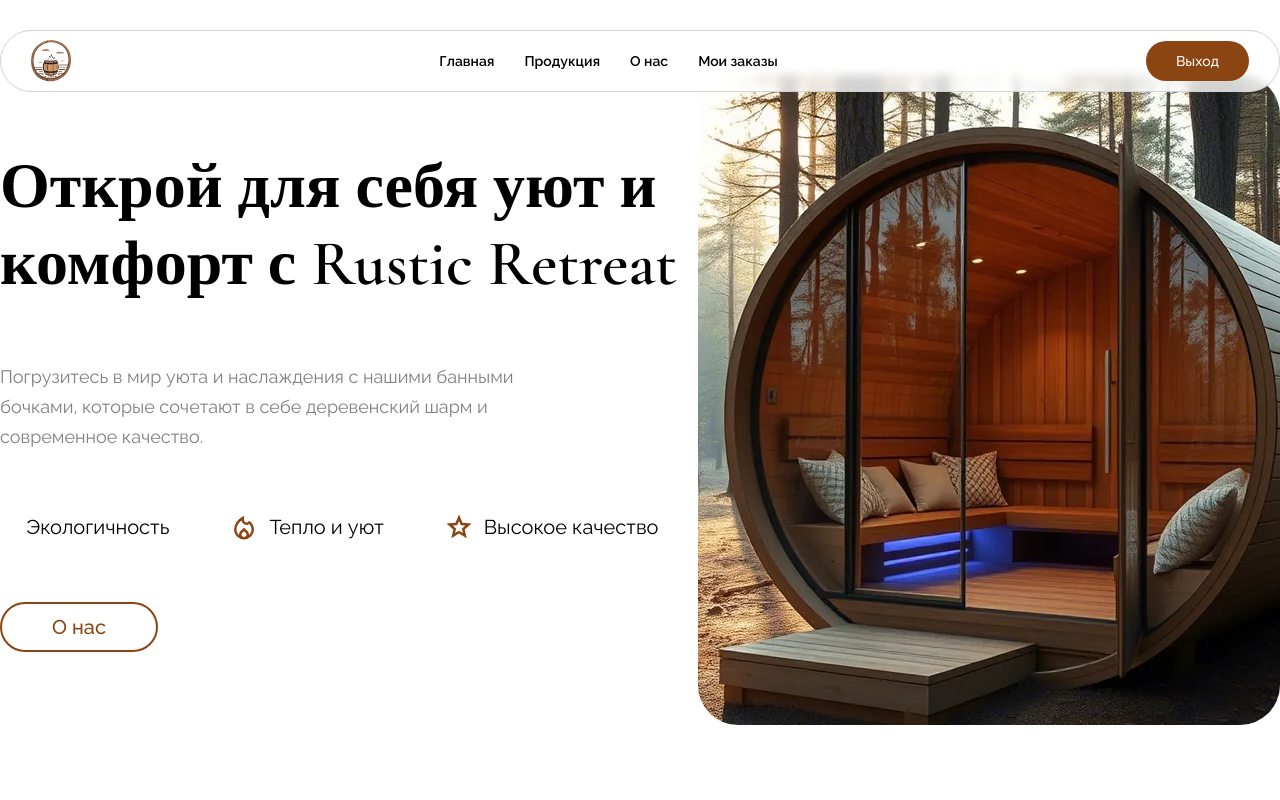
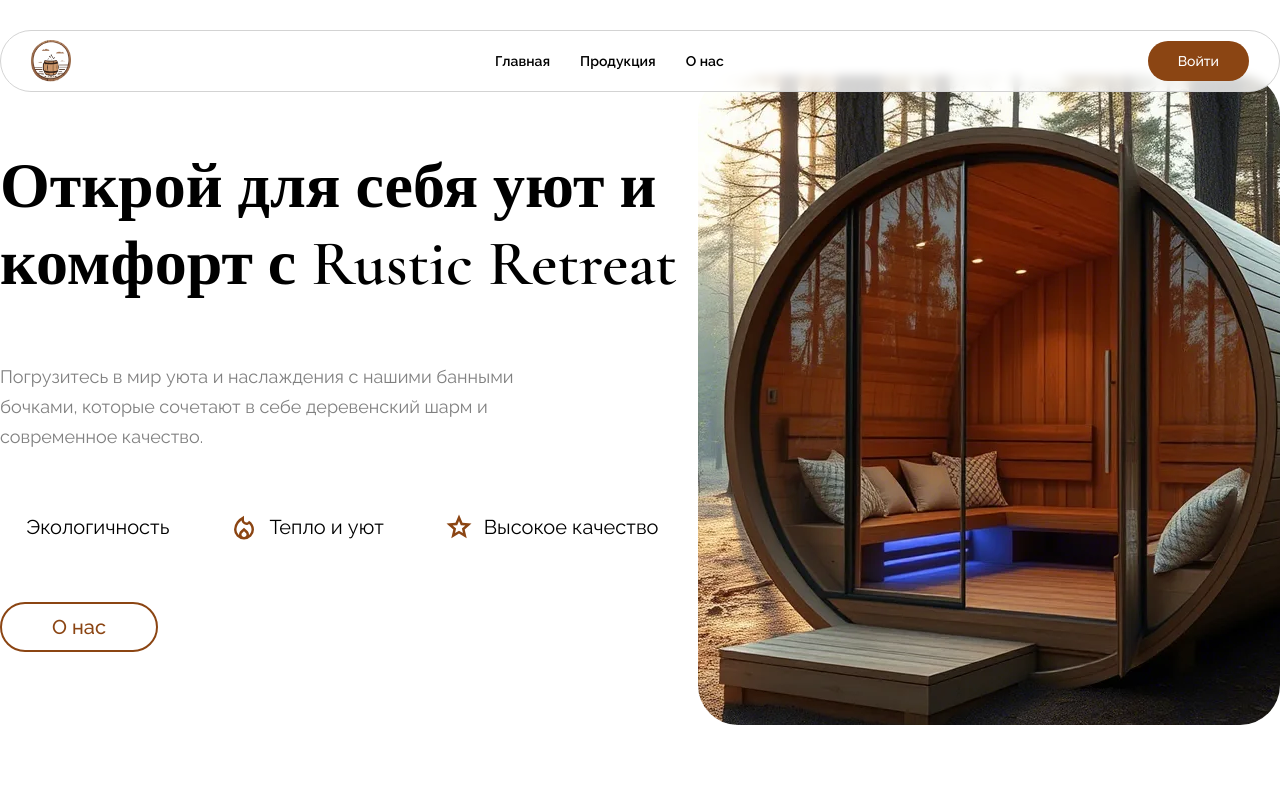
Before and after one commit to lubuntum/bb-client, a React (Create React App) app: page /home in a window 1280 px wide. Shown: the top 800 px of the page. Built offline with nearby package versions, Linux system fonts and the light colour scheme; some icons are missing.

Commit message:
Исправлено отображение данных для не зарегистрированных пользователей + нафигация на вход в аккаунт

```diff
--- a/src/components/header/HeaderComponent.jsx
+++ b/src/components/header/HeaderComponent.jsx
@@ -11,6 +11,10 @@ export const HeaderComponent = () => {
     const navigate = useNavigate()
 
     const { logout, checkAuth } = useAuth()
+
+    const navigateToAuth = () => {
+        navigate(ROUTES.AUTH)
+    }
     return (
         <header>
             <div className="logo" onClick={() => navigate(ROUTES.HOME)}>
@@ -21,11 +25,11 @@ export const HeaderComponent = () => {
                 <a onClick={() => navigate(ROUTES.HOME)}>Главная</a>
                 <a onClick={() => navigate(ROUTES.PRODUCTS)}>Продукция</a>
                 <a onClick={() => navigate(ROUTES.ABOUT)}>О нас</a>
-                {checkAuth && <a onClick={() => navigate(ROUTES.ACCOUNT)}>Мои заказы</a>}
+                {checkAuth() && <a onClick={() => navigate(ROUTES.ACCOUNT)}>Мои заказы</a>}
             </div>
 
             <div className="login">
-                {checkAuth ? <button onClick={logout}>Выход</button> : <button>Войти</button>}
+                {checkAuth() ? <button onClick={logout}>Выход</button> : <button onClick={navigateToAuth}>Войти</button>}
             </div>
         </header>
     )
```
